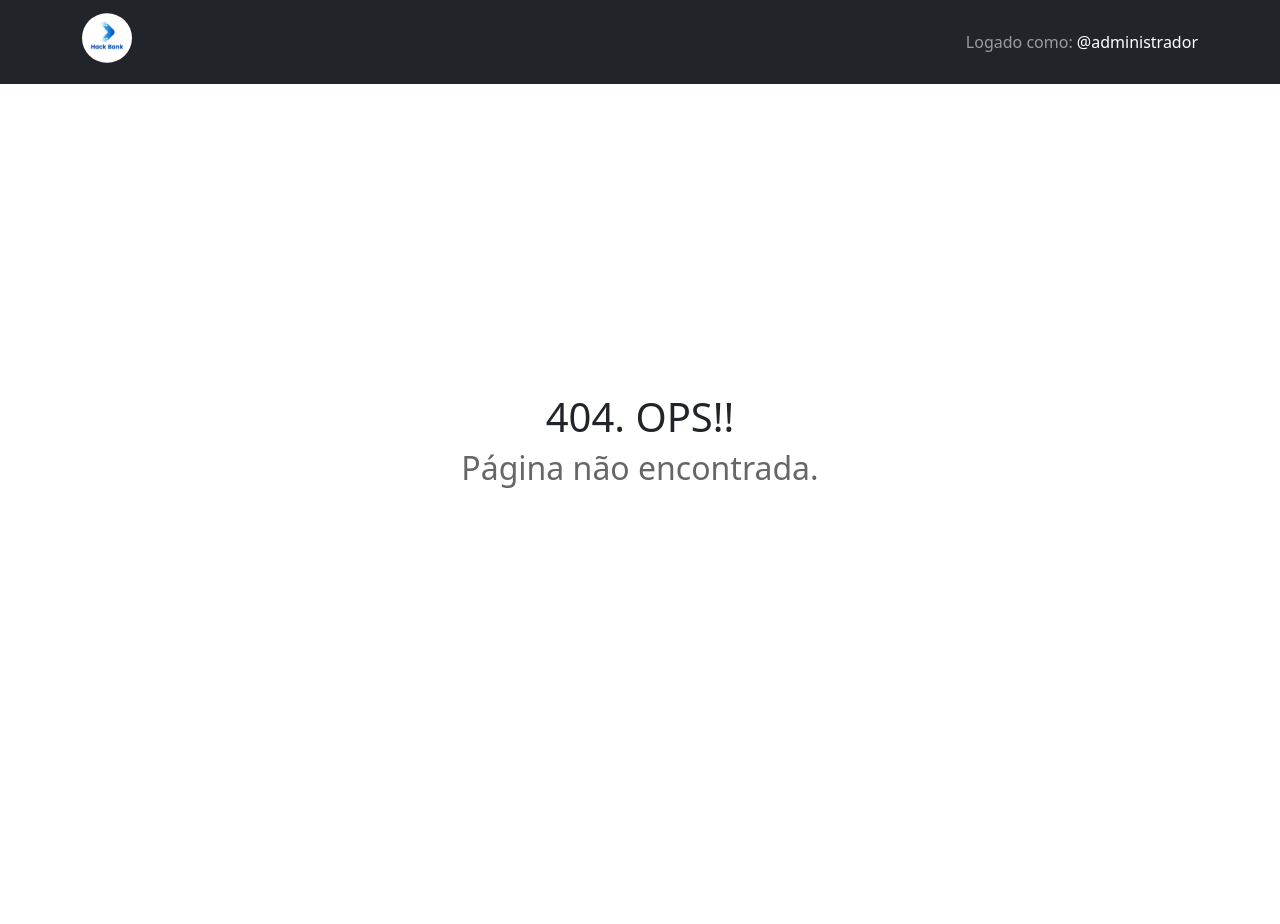
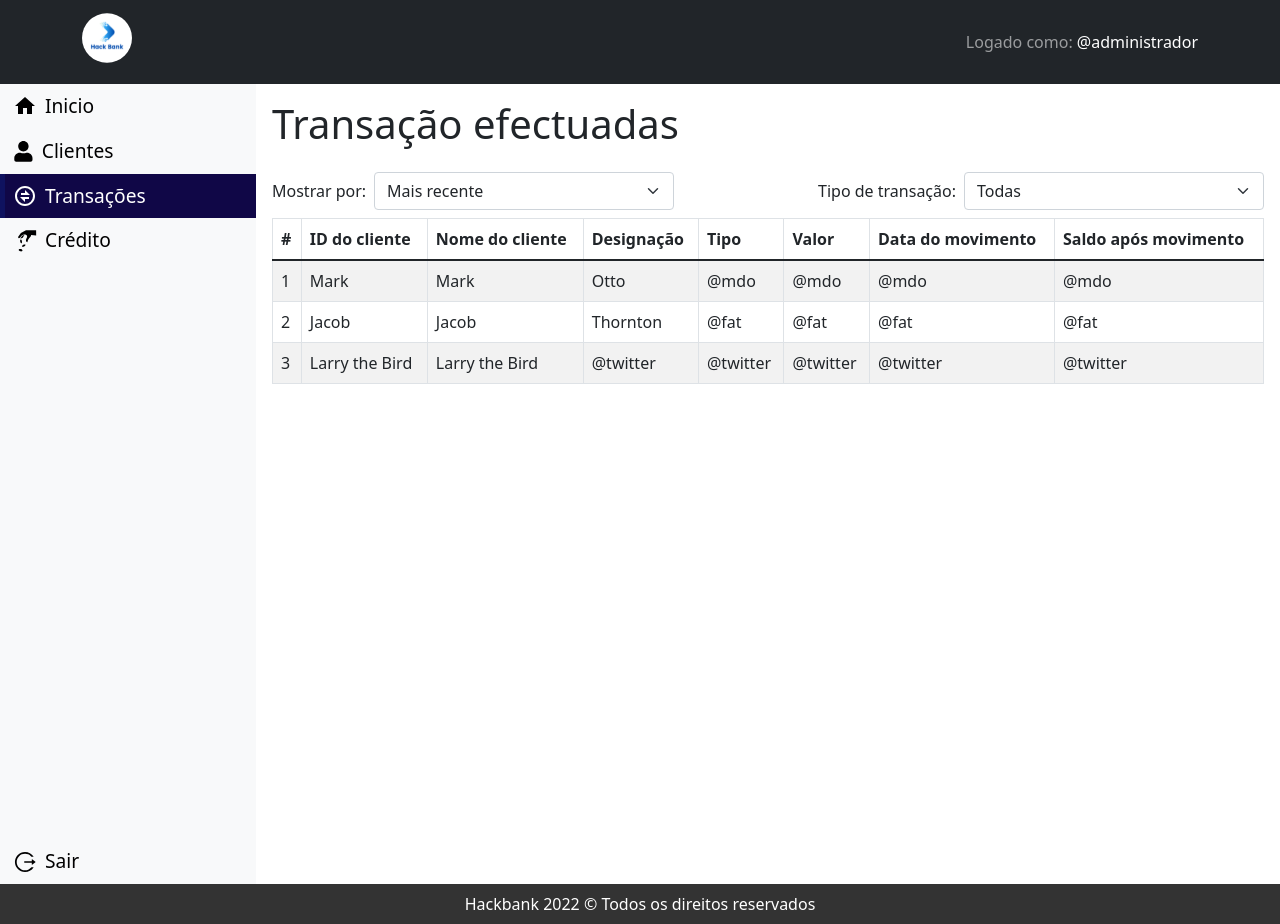
Before and after one commit to AdrianoLupossa/hackbank, a Next.js app: page /transactions in a window 1280 px wide. Before the commit this address had no page. Before the commit the page ends 804 px from the top, so only its background shows below. Built offline with nearby package versions, Linux system fonts and the light colour scheme.

Commit message:
add customer area and balance after transaction

```diff
--- a/components/Sidebar/index.jsx
+++ b/components/Sidebar/index.jsx
@@ -79,7 +79,7 @@ export default function Sidebar({ active }) {
         <Link href="/credit">
           <MenuItem
             className={`text-decoration-none ${
-              active === 2 ? "active" : ""
+              active === 3 ? "active" : ""
             } d-flex align-items-center`}
           >
             <GiPayMoney size="1.5rem" /> Crédito
@@ -90,7 +90,7 @@ export default function Sidebar({ active }) {
       <Link href="/logout">
         <MenuItem
           className={`text-decoration-none ${
-            active === 3 ? "active" : ""
+            active === 4 ? "active" : ""
           } d-flex align-items-center`}
         >
           <AiOutlineLogout size="1.5rem" /> Sair
--- /dev/null
+++ b/pages/transactions/index.jsx
@@ -0,0 +1,112 @@
+import Head from "next/head";
+
+import styled from "styled-components";
+
+import Form from "react-bootstrap/Form";
+import Table from "react-bootstrap/Table";
+
+import Header from "../../components/Header";
+import Sidebar from "../../components/Sidebar";
+import Footer from "../../components/Footer";
+
+import { Container } from "../index";
+
+const Filter = styled.div`
+  width: 100%;
+`;
+
+export default function Clientes() {
+  return (
+    <div>
+      <Head>
+        <title>Transações | Hackbank</title>
+
+        <link rel="icon" href="/favicon.png" />
+      </Head>
+      <Header />
+
+      <Container className="d-flex flex-column flex-sm-row">
+        <Sidebar active={2} />
+        <main className="p-3" style={{ width: "80%" }}>
+          <h1>Transação efectuadas</h1>
+          <Filter className="d-flex justify-content-between mb-2 mt-4">
+            <div
+              className="d-flex align-items-center"
+              style={{ gap: "0.5rem" }}
+            >
+              <span>Mostrar por:</span>
+              <Form.Select style={{ width: "300px" }}>
+                <option value="most-recent">Mais recente</option>
+                <option value="most-old">Mais antiga</option>
+                <option value="salary-advance">Maior valor</option>
+                <option value="credit-card">Menor valor</option>
+                <option value="high-credit-card">Crédito</option>
+                <option value="low-credit-card">Débito</option>
+              </Form.Select>
+            </div>
+
+            <div
+              className="d-flex align-items-center"
+              style={{ gap: "0.5rem" }}
+            >
+              <span>Tipo de transação:</span>
+              <Form.Select style={{ width: "300px" }}>
+                <option value="all">Todas</option>
+                <option value="most-recent">Débito</option>
+                <option value="most-old">Crédito</option>
+              </Form.Select>
+            </div>
+          </Filter>
+
+          <Table striped bordered hover responsive compressed>
+            <thead>
+              <tr>
+                <th>#</th>
+                <th>ID do cliente</th>
+                <th>Nome do cliente</th>
+                <th>Designação</th>
+                <th>Tipo</th>
+                <th>Valor</th>
+                <th>Data do movimento</th>
+                <th>Saldo após movimento</th>
+              </tr>
+            </thead>
+            <tbody>
+              <tr>
+                <td>1</td>
+                <td>Mark</td>
+                <td>Mark</td>
+                <td>Otto</td>
+                <td>@mdo</td>
+                <td>@mdo</td>
+                <td>@mdo</td>
+                <td>@mdo</td>
+              </tr>
+              <tr>
+                <td>2</td>
+                <td>Jacob</td>
+                <td>Jacob</td>
+                <td>Thornton</td>
+                <td>@fat</td>
+                <td>@fat</td>
+                <td>@fat</td>
+                <td>@fat</td>
+              </tr>
+              <tr>
+                <td>3</td>
+                <td>Larry the Bird</td>
+                <td>Larry the Bird</td>
+                <td>@twitter</td>
+                <td>@twitter</td>
+                <td>@twitter</td>
+                <td>@twitter</td>
+                <td>@twitter</td>
+              </tr>
+            </tbody>
+          </Table>
+        </main>
+      </Container>
+      <Footer />
+    </div>
+  );
+}
```
Also changed, not shown: pages/customers/index.jsx (+104 -2 lines).
